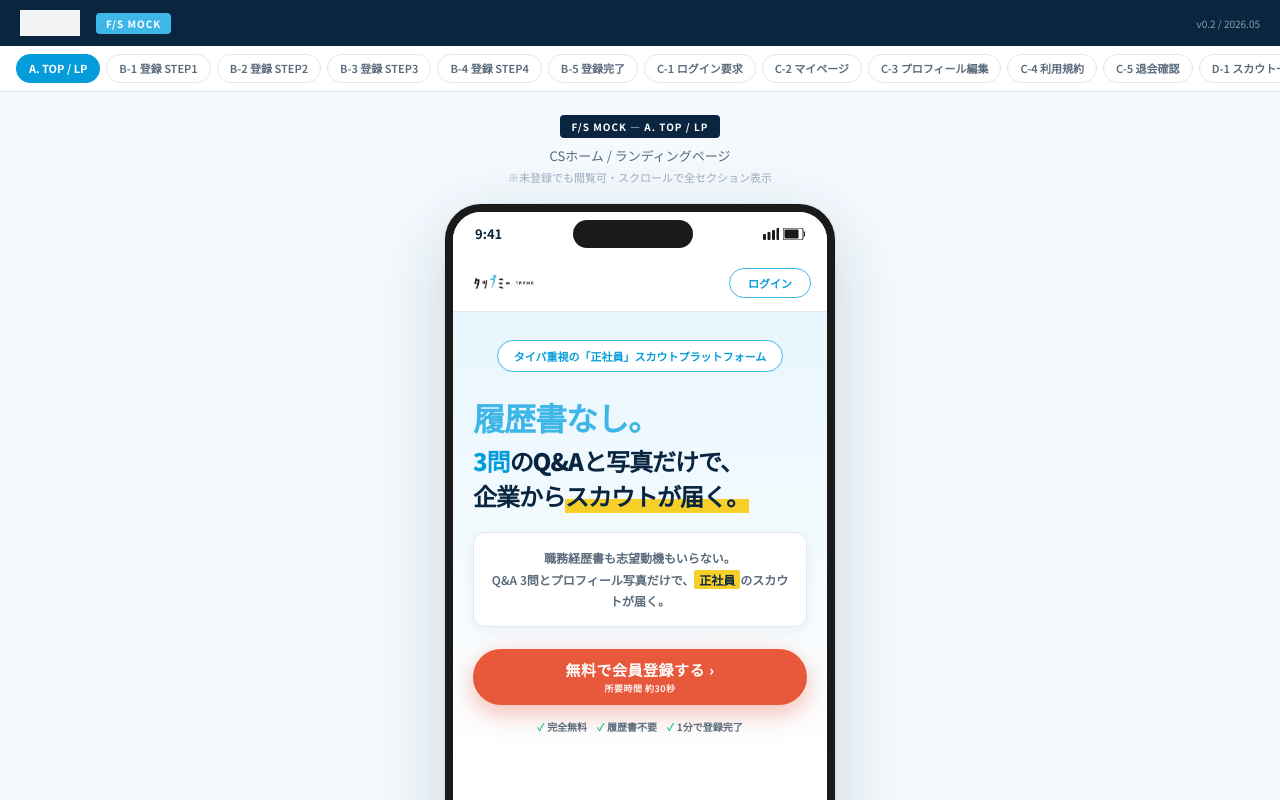
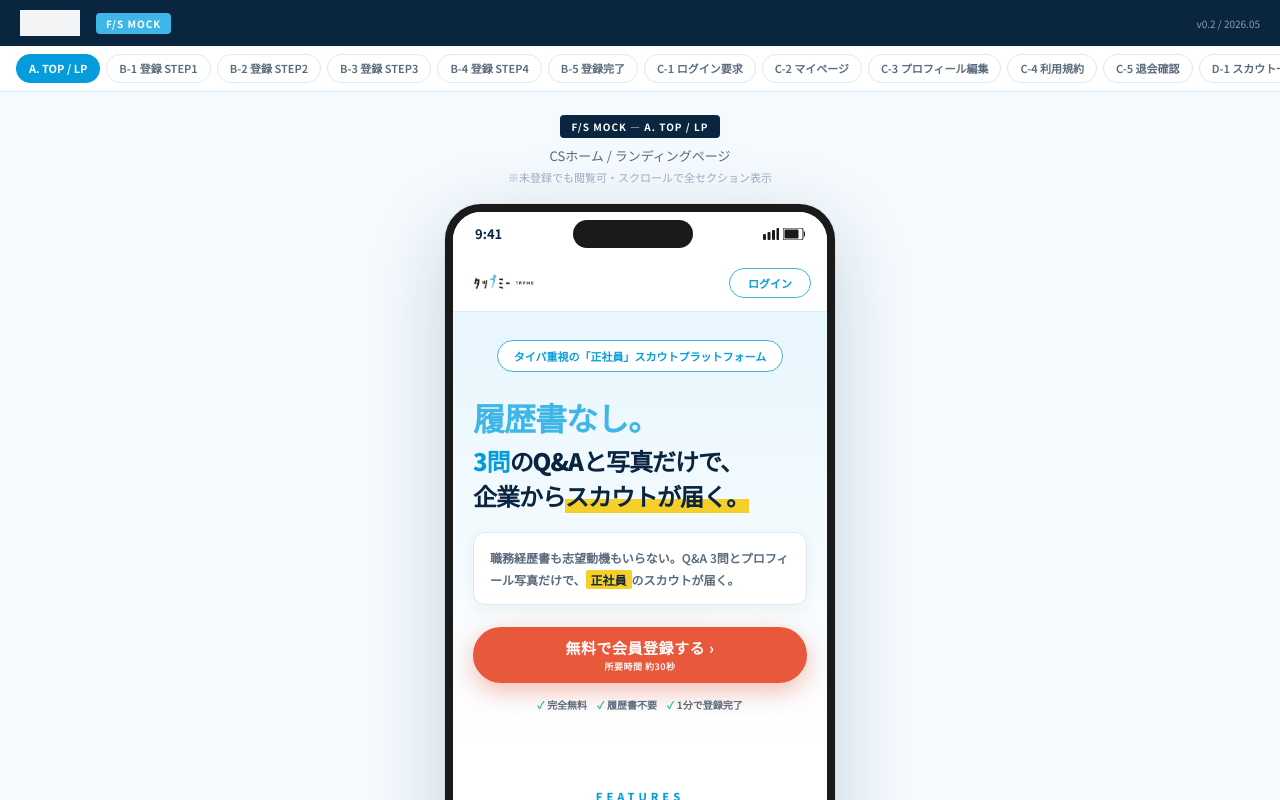
Before and after one commit to nnakatsuka/mota-fs-mock, a React (Vite) app: page /#/ in a window 1280 px wide. Shown: the top 800 px of the page. Built offline with nearby package versions, Linux system fonts and the light colour scheme.

Commit message:
Update TopLP.jsx

```diff
--- a/src/mocks/TopLP.jsx
+++ b/src/mocks/TopLP.jsx
@@ -295,7 +295,7 @@ export default function TopLP() {
                 </div>
               </div>
 
-              {/* 説明文（白い角丸ボックスで囲む） */}
+             {/* 説明文（白い角丸ボックスで囲む） */}
               <div style={{
                 background: "#fff",
                 borderRadius: 12,
@@ -306,10 +306,9 @@ export default function TopLP() {
               }}>
                 <div style={{
                   fontSize: 12, color: TEXT_SUB, lineHeight: 1.8, fontWeight: 600,
-                  textAlign: "center",
+                  textAlign: "left",
                 }}>
-                  職務経歴書も志望動機もいらない。<br/>
-                  Q&A 3問とプロフィール写真だけで、<span style={{
+                  職務経歴書も志望動機もいらない。Q&A 3問とプロフィール写真だけで、<span style={{
                     background: ACCENT_YELLOW, color: NAVY,
                     fontWeight: 800, padding: "1px 5px", borderRadius: 2,
                   }}>正社員</span>のスカウトが届く。
```
